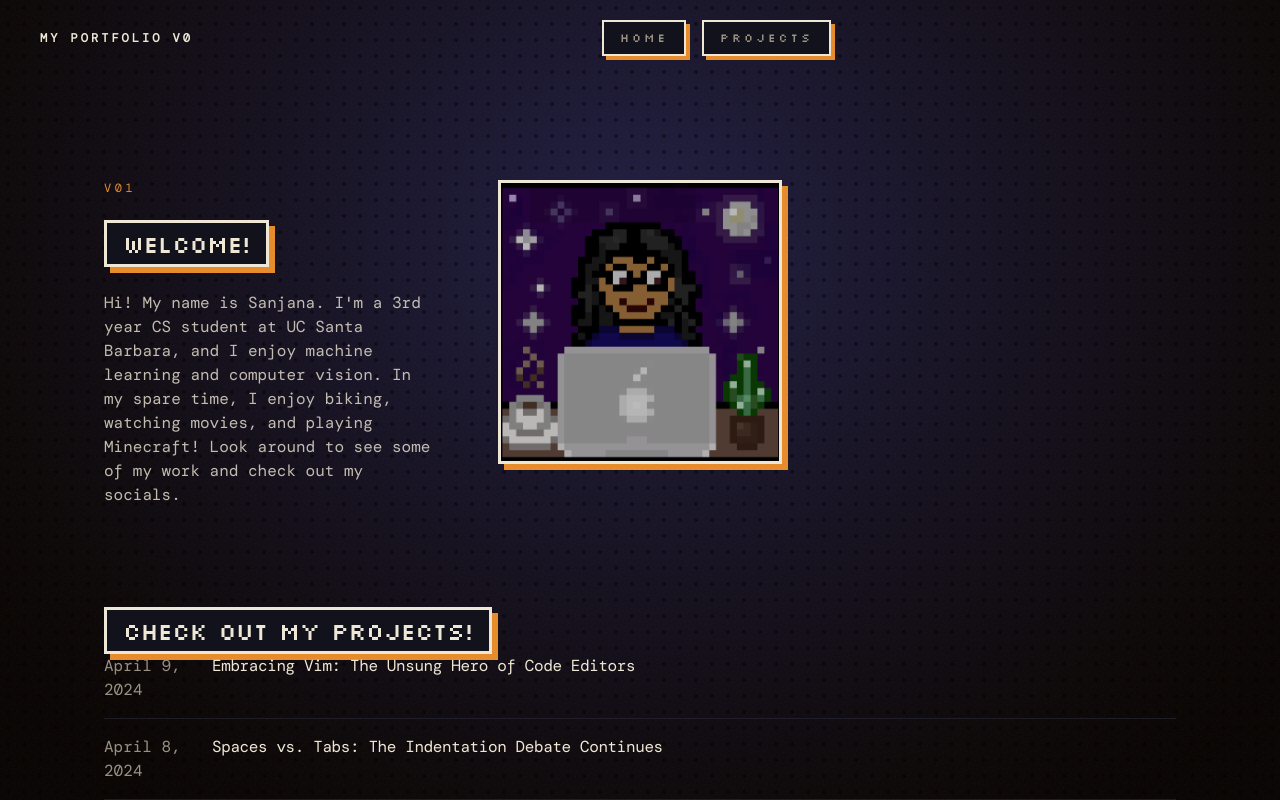
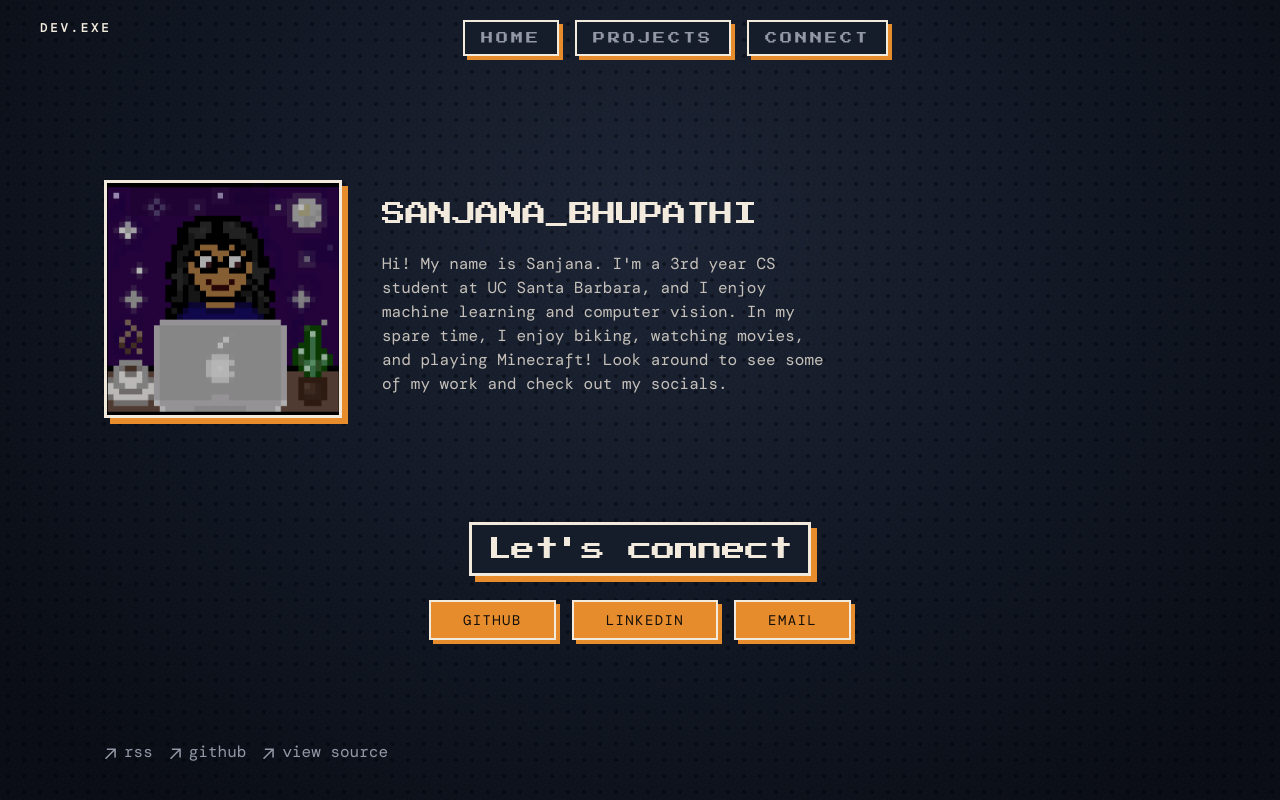
Before and after one commit to sanjanab1/portfolio, a Next.js app in the folder blog/: page / in a window 1280 px wide. Shown: the top 800 px of the page. Built offline with nearby package versions, Linux system fonts and the light colour scheme.

Commit message:
feat(ui): modifying buttons and page layout

```diff
--- a/blog/app/components/nav.tsx
+++ b/blog/app/components/nav.tsx
@@ -7,16 +7,19 @@ const navItems = {
   '/projects': {
     name: 'projects',
   },
+  '/connect': {
+    name: 'connect',
+  }
 }
 
 export function Navbar() {
   return (
     <header className="sticky top-0 z-40 mb-16  backdrop">
-      <nav className="flex items-center justify-between gap-6 px-6 md:px-10 py-5 font-mono text-xs tracking-[0.25em] uppercase">
+      <nav className="flex items-right justify-between md:px-10 py-5 font-mono text-xs tracking-[0.25em] uppercase">
         <Link href="/" className="text-foreground font-bold shrink-0">
-          My Portfolio V0
+          dev.exe
         </Link>
-        <div className="hidden md:flex items-center gap-4">
+        <div className="hidden md:flex items-right gap-4">
           {Object.entries(navItems).map(([path, { name }]) => (
             <Link
               key={path}
--- a/blog/app/global.css
+++ b/blog/app/global.css
@@ -47,34 +47,34 @@
 
 :root {
   --radius: 0.125rem;
-  --background: rgb(29 25 48);
-  --foreground: oklch(0.93 0.024 85);
-  --card: oklch(18.789% 0.02228 284.048);
-  --card-foreground: oklch(0.93 0.024 85);
-  --popover: oklch(18.9% 0.0222 288.235);
-  --popover-foreground: oklch(0.93 0.024 85);
+  --background: oklch(0.19 0.025 264);
+  --foreground: oklch(0.94 0.02 85);
+  --card: oklch(0.23 0.028 264);
+  --card-foreground: oklch(0.94 0.02 85);
+  --popover: oklch(0.23 0.028 264);
+  --popover-foreground: oklch(0.94 0.02 85);
   --primary: oklch(0.72 0.15 62);
   --primary-foreground: oklch(0.17 0.012 60);
-  --secondary: oklch(23.327% 0.02687 284.121);
-  --secondary-foreground: oklch(0.93 0.024 85);
-  --muted: oklch(0.24 0.014 64);
-  --muted-foreground: oklch(0.66 0.022 78);
-  --accent: oklch(0.55 0.16 28);
-  --accent-foreground: oklch(0.95 0.02 85);
-  --destructive: oklch(0.55 0.19 28);
+  --secondary: oklch(0.28 0.03 264);
+  --secondary-foreground: oklch(0.94 0.02 85);
+  --muted: oklch(0.26 0.026 264);
+  --muted-foreground: oklch(0.68 0.02 264);
+  --accent: oklch(0.6 0.14 200);
+  --accent-foreground: oklch(0.15 0.02 264);
+  --destructive: oklch(0.58 0.19 28);
   --destructive-foreground: oklch(0.95 0.02 85);
-  --border: oklch(29.268% 0.02716 287.637);
-  --input: oklch(0.32 0.016 66);
+  --border: oklch(0.34 0.03 264);
+  --input: oklch(0.34 0.03 264);
   --ring: oklch(0.72 0.15 62);
-  --film-cream: oklch(0.93 0.024 85);
+  --film-cream: oklch(0.94 0.02 85);
   --film-sprocket: oklch(0.13 0.01 60);
   --gradient-vignette: radial-gradient(
     ellipse at 50% 30%,
-    oklch(25.686% 0.06938 283.96) 0%,
-    oklch(10% 0.02 60) 90%
+    oklch(0.25 0.035 264) 0%,
+    oklch(0.14 0.02 264) 90%
   );
-  --shadow-halation: 0 0 60px -10px oklch(46.627% 0.25898 273.37 / 0.35);
-  --font-display: 'Silkscreen', Georgia, serif;
+  --shadow-halation: 0 0 60px -10px oklch(0.72 0.15 62 / 0.35);
+  --font-display: 'Press_Start_2P', Georgia, serif;
   --font-mono: 'DM_Mono', Courier, monospace;
 
   --sh-class: var(--primary);
--- a/blog/app/layout.tsx
+++ b/blog/app/layout.tsx
@@ -1,11 +1,19 @@
 import './global.css'
 import type { Metadata } from 'next'
-import { Bitcount_Ink, DM_Mono, Silkscreen} from 'next/font/google'
+import { Bitcount_Ink, DM_Mono, Silkscreen, Press_Start_2P} from 'next/font/google'
 import { Navbar } from './components/nav'
 import { Analytics } from '@vercel/analytics/react'
 import { SpeedInsights } from '@vercel/speed-insights/next'
 import Footer from './components/footer'
 import { baseUrl } from './sitemap'
+
+const pressStart2P = Press_Start_2P({
+  subsets: ['latin'],
+  weight: '400',
+  variable: '--font-display',
+  display: 'swap',
+})
+
 
 const silkscreen = Silkscreen({
   subsets: ['latin'],
@@ -59,7 +67,7 @@ export default function RootLayout({
   return (
     <html
       lang="en"
-      className={cx('dark', silkscreen.variable, dmMono.variable)}
+      className={cx('dark', pressStart2P.variable, dmMono.variable)}
     >
       <body className="antialiased grain relative">
         <div className="sprocket-rail sprocket-rail-left" aria-hidden="true" />
--- a/blog/app/page.tsx
+++ b/blog/app/page.tsx
@@ -1,18 +1,31 @@
-import { BlogPosts } from 'app/components/posts'
 import { TextScramble } from '@/components/core/text-scramble'
+import { Button } from '@/app/components/ui/button'
 import Image from 'next/image'
+
+const socials = [
+  { name: 'GitHub', href: 'https://github.com/yourusername' },
+  { name: 'LinkedIn', href: 'https://linkedin.com/in/yourusername' },
+  { name: 'Email', href: 'mailto:you@example.com' },
+]
 
 export default function Page() {
   return (
     <>
-      <section className="grid grid-cols-1 md:grid-cols-3 gap-10 items-right py-16 md:py-10">
-        <div>
-          <p className="font-mono text-xs tracking-[0.3em] text-primary uppercase mb-6">
-            V01
-          </p>
-          <h1 className="pixel-box inline-block bg-card px-4 py-2 font-display text-5xl md:text-2xl leading-[1.05] tracking-tight text-foreground">
+      <section className="grid grid-cols-1 md:grid-cols-4 gap-10 items-center py-16 md:py-10">
+        <div className="pixel-box relative mx-auto aspect-square w-[45%] md:w-full overflow-hidden bg-card">
+          <Image
+            src="/images/profile-1.png"
+            alt="pixel self-portrait"
+            fill
+            className="object-cover"
+            priority
+          />
+        </div>
+
+        <div className="md:col-span-3">
+          <h1 className="font-display text-1xl md:text-2xl leading-[1.05] tracking-tight text-foreground">
             <TextScramble className="font-display" duration={1000} replayIntervalMs={20000}>
-              WELCOME!
+              SANJANA_BHUPATHI
             </TextScramble>
           </h1>
           <p className="mt-6 max-w-md text-foreground/80">
@@ -21,25 +34,21 @@ export default function Page() {
             and check out my socials.`}
           </p>
         </div>
-
-        <div className="pixel-box relative mx-auto aspect-square w-[86%] overflow-hidden bg-card">
-          <Image
-            src="/images/profile-1.png"
-            alt="Sanjana portrait"
-            fill
-            className="object-cover"
-            priority
-          />
-        </div>
       </section>
 
-      <div className="sprocket-strip h-3 w-full mb-12" />
-
-      <section>
-        <h1 className="pixel-box inline-block bg-card px-4 py-2 font-display text-5xl md:text-2xl leading-[1.05] tracking-tight text-foreground">
-            Check out my projects!
-        </h1>
-        <BlogPosts />
+      <section className="py-16 flex flex-col items-center gap-6">
+        <h2 className="pixel-box inline-block bg-card px-4 py-2 font-display text-2xl tracking-tight text-foreground">
+          Let&apos;s connect
+        </h2>
+        <div className="flex flex-wrap items-center justify-center gap-4">
+          {socials.map((social) => (
+            <Button key={social.name} asChild size="lg">
+              <a href={social.href} target="_blank" rel="noopener noreferrer">
+                {social.name}
+              </a>
+            </Button>
+          ))}
+        </div>
       </section>
     </>
   )
```
